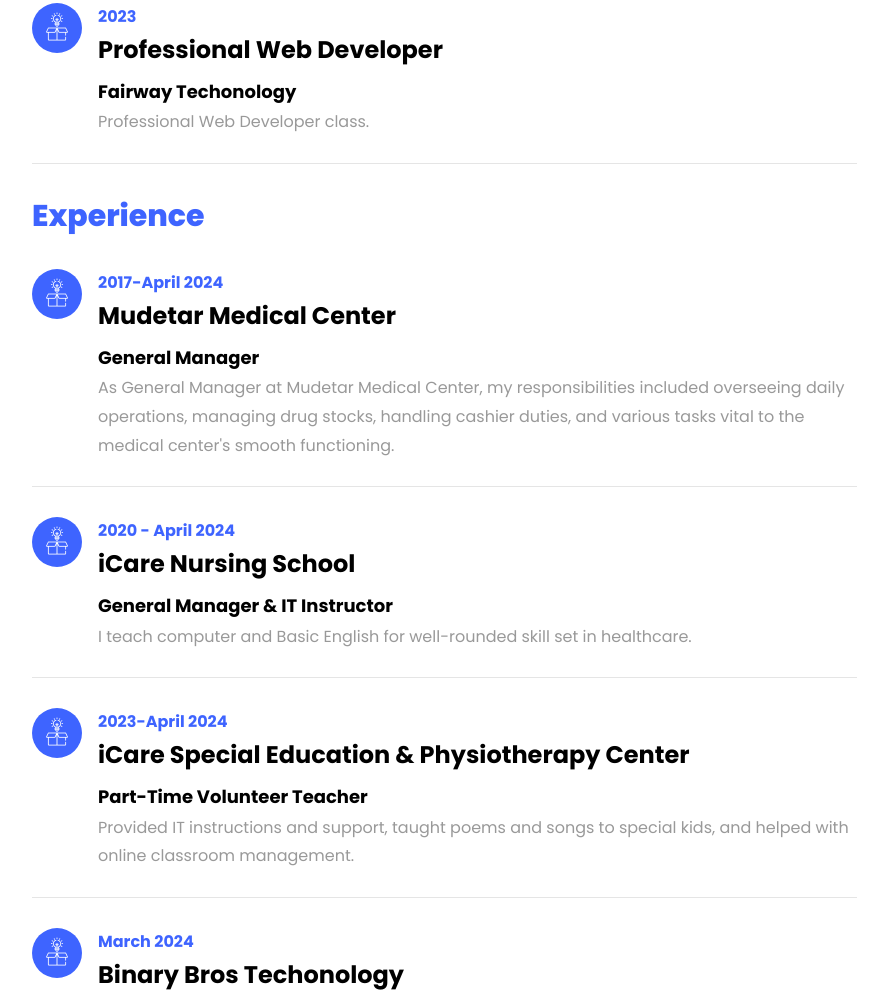
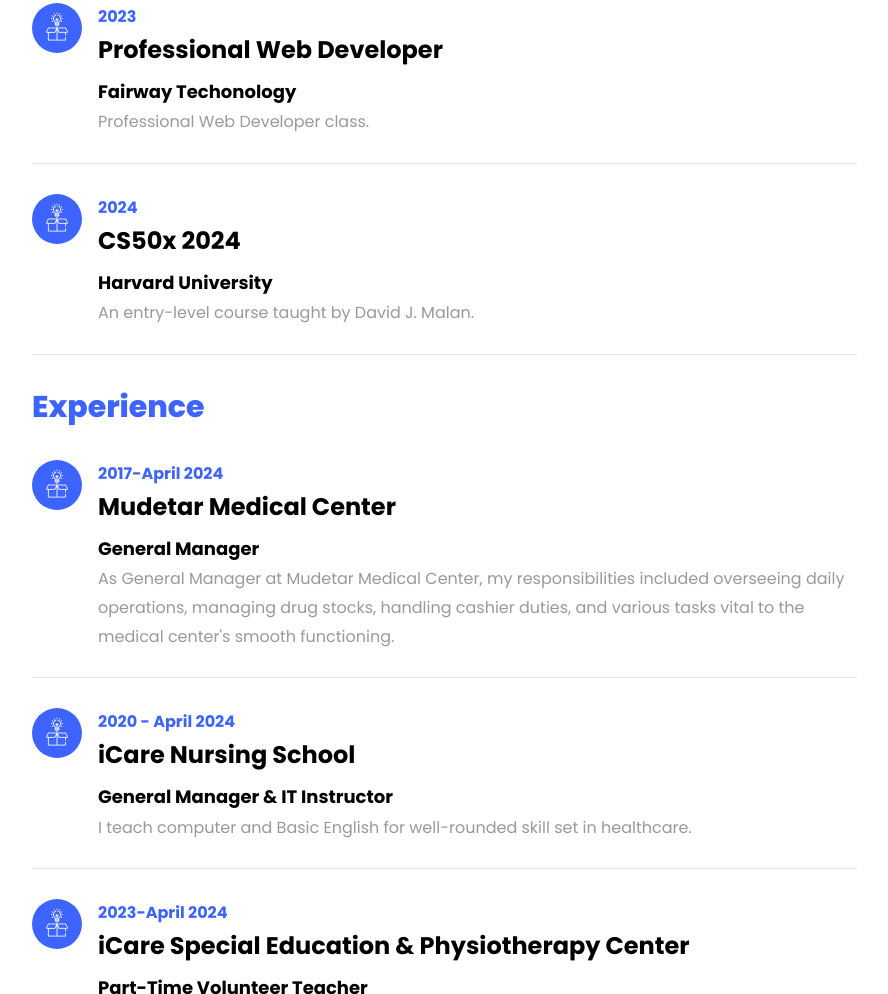
Before and after one commit to iamtayzar/my-cv, a plain HTML site: page index.html in a window 1280 px wide. Shown: the part 1766-2760 px from the top of the page, without its empty margins (338-1226 px from the left). Drawn offline with Linux system fonts and the light colour scheme; files whose address does not match are found by name.

Commit message:
Update index.html

```diff
--- a/index.html
+++ b/index.html
@@ -183,6 +183,17 @@
 								<h2>Professional Web Developer</h2>
 								<span class="position">Fairway Techonology</span>
 								<p>Professional Web Developer class.</p>
+							</div>
+						</div>
+						<div class="resume-wrap d-flex ftco-animate">
+							<div class="icon d-flex align-items-center justify-content-center">
+								<span class="flaticon-ideas"></span>
+							</div>
+							<div class="text pl-3">
+								<span class="date">2024</span>
+								<h2>CS50x 2024</h2>
+								<span class="position">Harvard University</span>
+								<p>An entry-level course taught by David J. Malan.</p>
 							</div>
 						</div>
 
```
